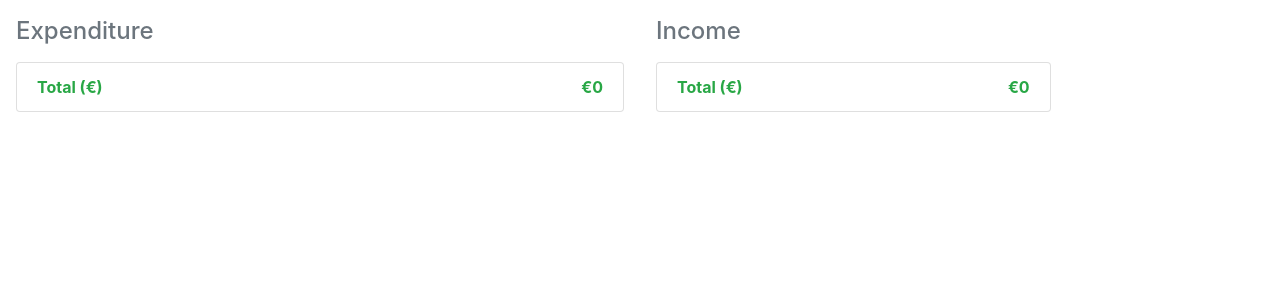
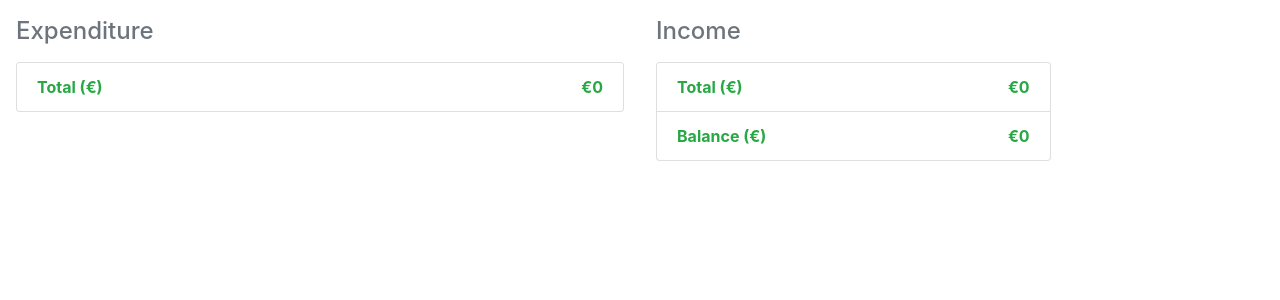
Before and after one commit to Vlad1kaM1ra/pfm, a Flask app: page / in a window 1280 px wide. Shown: the part 150-450 px from the top of the page. Run offline with Flask 2, Linux system fonts and the light colour scheme; the visitor is signed in with stand-in values (Sample User, id 1); data comes from the database, SQL or seed files in the repository; data that the repository does not hold is empty; some libraries are stand-ins or nearby versions.

Commit message:
balance on main page

```diff
--- a/app.py
+++ b/app.py
@@ -45,13 +45,15 @@ def index():
     print("Current user id={} email={}".format(user.id, user.email))
     expendituresData, expendituresSum = currentMonthExpenditureSummary(user)
     incomes, incomesTotal = currentMonthIncomeSummary(user)
+    balance = incomesTotal - expendituresSum
 
     return render_template(
         "index.html",
         expendituresData=expendituresData,
         expendituresSum=expendituresSum,
         incomes=incomes,
-        incomesTotal=incomesTotal)
+        incomesTotal=incomesTotal,
+        balance=balance)
 
 
 # expenditure input main page controller
--- a/templates/index.html
+++ b/templates/index.html
@@ -50,6 +50,10 @@
                         <span><strong>Total (&euro;)</strong></span>
                         <strong>&euro;{{ incomesTotal }}</strong>
                     </li>
+                    <li class="list-group-item d-flex justify-content-between text-success">
+                        <span><strong>Balance (&euro;)</strong></span>
+                        <strong>&euro;{{ balance }}</strong>
+                    </li>
                 </ul>
             </div>
         </div>
```
